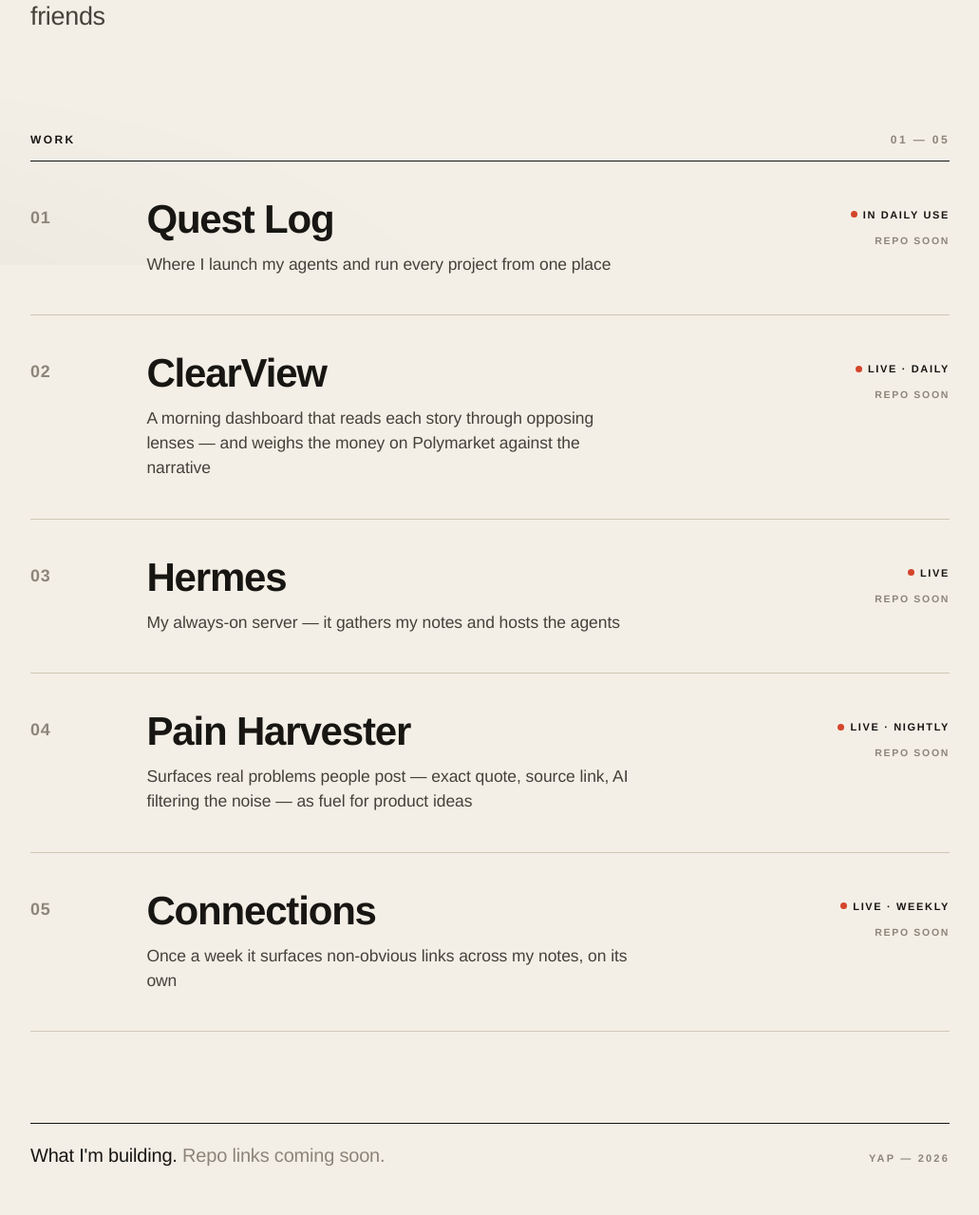
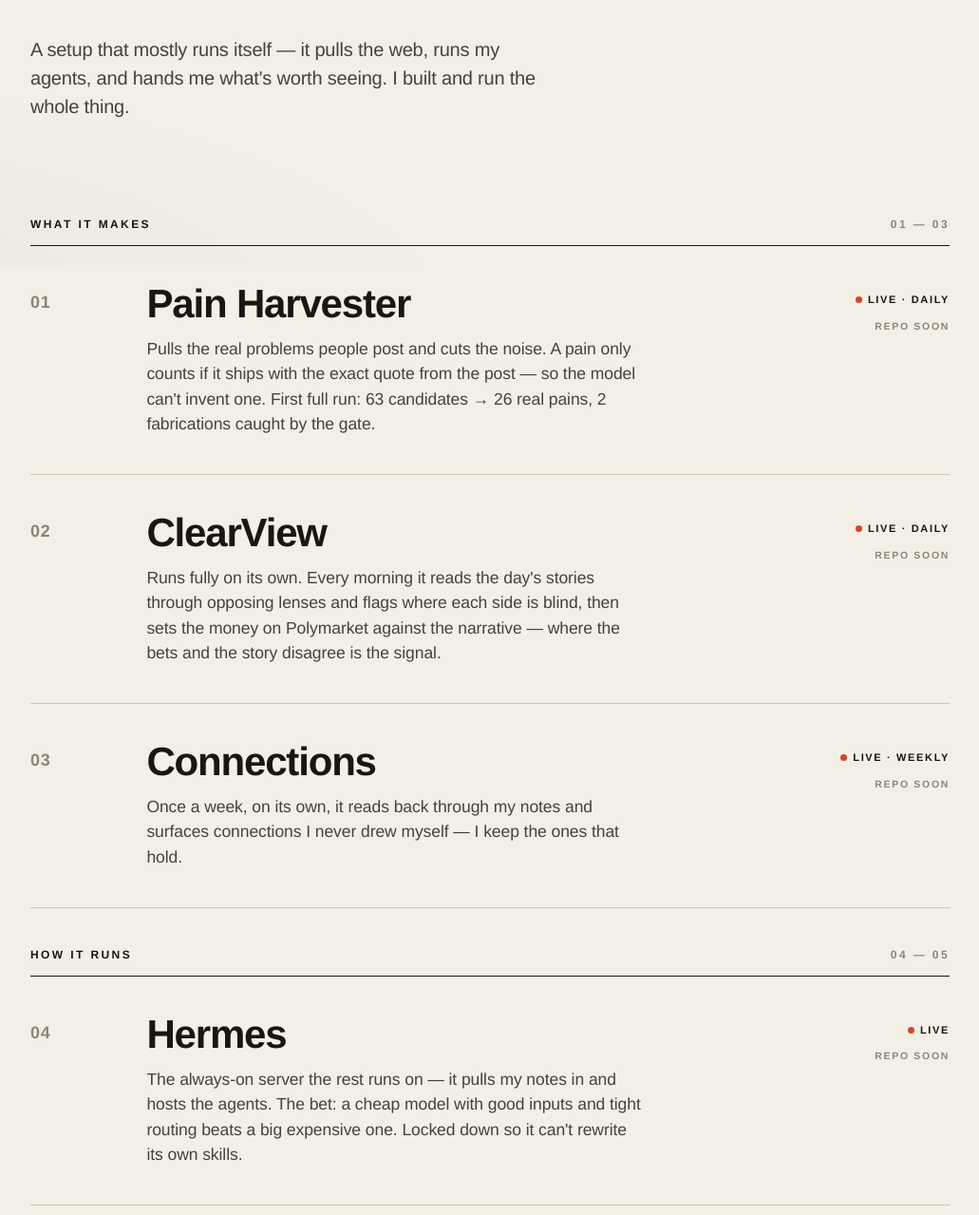
Before and after one commit to yap-builder/yap-builder.github.io, a plain HTML site: page index.html in a window 1280 px wide. Shown: the part 521-1800 px from the top of the page at 95% size, without its empty margins (124-1155 px from the left). Drawn offline with Linux system fonts and the light colour scheme.

Commit message:
update vitrina 2026-06-29

```diff
--- a/index.html
+++ b/index.html
@@ -45,6 +45,10 @@
   .tagline{
     margin-top:clamp(20px,3vw,34px); font-size:clamp(18px,2.4vw,27px);
     font-weight:400; letter-spacing:-.012em; color:var(--ink-soft); max-width:30ch;
+  }
+  .lede{
+    margin:clamp(22px,3.4vw,40px) 0 0; font-size:clamp(16px,1.75vw,20px);
+    line-height:1.5; color:var(--ink-soft); max-width:48ch; letter-spacing:-.01em;
   }
   .sec-rule{
     display:flex; align-items:baseline; gap:18px; margin-top:clamp(20px,4vw,40px);
@@ -120,6 +124,10 @@
   .repo{font-size:10.5px; letter-spacing:.16em; text-transform:uppercase; color:var(--muted); font-weight:600}
   a.repo{text-decoration:none}
   a.repo:hover{color:var(--accent)}
+  .infra{
+    margin-top:clamp(22px,3.4vw,40px); font-size:13px; line-height:1.5;
+    color:var(--muted); font-weight:500; letter-spacing:.01em; max-width:60ch;
+  }
   .foot{
     margin-top:clamp(54px,8vw,96px); padding-top:18px; border-top:1px solid var(--ink);
     display:flex; justify-content:space-between; align-items:baseline; gap:18px; flex-wrap:wrap;
@@ -147,24 +155,22 @@
     </header>
     <section class="hero">
       <h1 class="name">yap<span class="stop">.</span></h1>
-      <p class="tagline">i build AI systems for me and my friends</p>
+      <p class="tagline">i build AI systems i actually use</p>
+      <p class="lede">A setup that mostly runs itself — it pulls the web, runs my agents, and hands me what&#x27;s worth seeing. I built and run the whole thing.</p>
     </section>
-    <div class="sec-rule">
-      <h2>Work</h2>
-      <span class="count">01 — 05</span>
-    </div>
+    <div class="sec-rule"><h2>What it makes</h2><span class="count">01 — 03</span></div>
     <ol class="work">
       <li class="entry">
         <div class="num">01</div>
         <div class="body">
           <div class="ttl-row">
-            <span class="ttl">Quest Log</span>
+            <span class="ttl">Pain Harvester</span>
             <span class="arrow" aria-hidden="true">→</span>
           </div>
-          <p class="desc">Where I launch my agents and run every project from one place</p>
+          <p class="desc">Pulls the real problems people post and cuts the noise. A pain only counts if it ships with the exact quote from the post — so the model can&#x27;t invent one. First full run: 63 candidates → 26 real pains, 2 fabrications caught by the gate.</p>
         </div>
         <div class="aside">
-          <span class="status pulse"><span class="led"></span>in daily use</span>
+          <span class="status pulse"><span class="led"></span>live · daily</span>
           <span class="repo">repo soon</span>
         </div>
       </li>
@@ -175,7 +181,7 @@
             <span class="ttl">ClearView</span>
             <span class="arrow" aria-hidden="true">→</span>
           </div>
-          <p class="desc">A morning dashboard that reads each story through opposing lenses — and weighs the money on Polymarket against the narrative</p>
+          <p class="desc">Runs fully on its own. Every morning it reads the day&#x27;s stories through opposing lenses and flags where each side is blind, then sets the money on Polymarket against the narrative — where the bets and the story disagree is the signal.</p>
         </div>
         <div class="aside">
           <span class="status pulse"><span class="led"></span>live · daily</span>
@@ -186,10 +192,27 @@
         <div class="num">03</div>
         <div class="body">
           <div class="ttl-row">
+            <span class="ttl">Connections</span>
+            <span class="arrow" aria-hidden="true">→</span>
+          </div>
+          <p class="desc">Once a week, on its own, it reads back through my notes and surfaces connections I never drew myself — I keep the ones that hold.</p>
+        </div>
+        <div class="aside">
+          <span class="status pulse"><span class="led"></span>live · weekly</span>
+          <span class="repo">repo soon</span>
+        </div>
+      </li>
+    </ol>
+    <div class="sec-rule"><h2>How it runs</h2><span class="count">04 — 05</span></div>
+    <ol class="work">
+      <li class="entry">
+        <div class="num">04</div>
+        <div class="body">
+          <div class="ttl-row">
             <span class="ttl">Hermes</span>
             <span class="arrow" aria-hidden="true">→</span>
           </div>
-          <p class="desc">My always-on server — it gathers my notes and hosts the agents</p>
+          <p class="desc">The always-on server the rest runs on — it pulls my notes in and hosts the agents. The bet: a cheap model with good inputs and tight routing beats a big expensive one. Locked down so it can&#x27;t rewrite its own skills.</p>
         </div>
         <div class="aside">
           <span class="status pulse"><span class="led"></span>live</span>
@@ -197,34 +220,21 @@
         </div>
       </li>
       <li class="entry">
-        <div class="num">04</div>
-        <div class="body">
-          <div class="ttl-row">
-            <span class="ttl">Pain Harvester</span>
-            <span class="arrow" aria-hidden="true">→</span>
-          </div>
-          <p class="desc">Surfaces real problems people post — exact quote, source link, AI filtering the noise — as fuel for product ideas</p>
-        </div>
-        <div class="aside">
-          <span class="status pulse"><span class="led"></span>live · nightly</span>
-          <span class="repo">repo soon</span>
-        </div>
-      </li>
-      <li class="entry">
         <div class="num">05</div>
         <div class="body">
           <div class="ttl-row">
-            <span class="ttl">Connections</span>
+            <span class="ttl">Quest Log</span>
             <span class="arrow" aria-hidden="true">→</span>
           </div>
-          <p class="desc">Once a week it surfaces non-obvious links across my notes, on its own</p>
+          <p class="desc">One cockpit — projects, quests and agents all launch from a single place, so I run the whole operation without juggling ten terminals.</p>
         </div>
         <div class="aside">
-          <span class="status pulse"><span class="led"></span>live · weekly</span>
+          <span class="status pulse"><span class="led"></span>in daily use</span>
           <span class="repo">repo soon</span>
         </div>
       </li>
     </ol>
+    <p class="infra">Underneath: fetchers for X, YouTube and Reddit — the Reddit one needs a real browser engine to get past the bot-check.</p>
     <footer class="foot">
       <p class="lead">What I'm building. <span class="soon">Repo links coming soon.</span></p>
       <span class="sig">yap — 2026</span>
```
